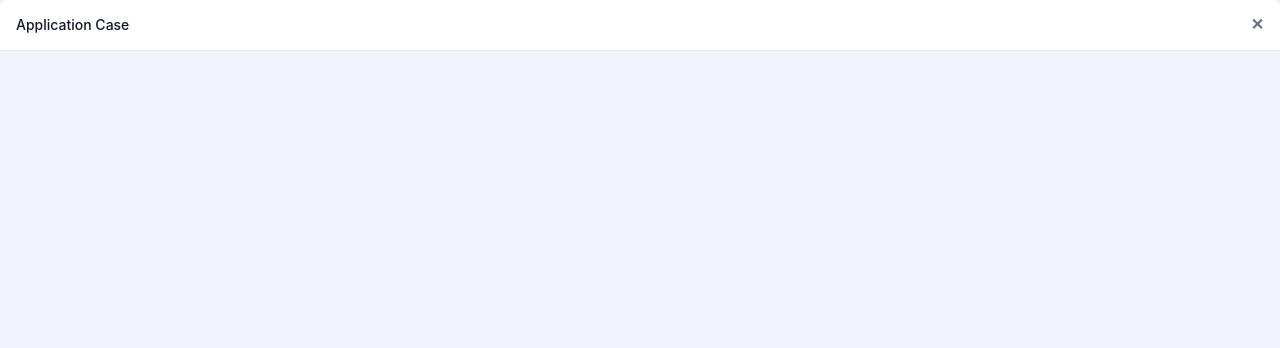
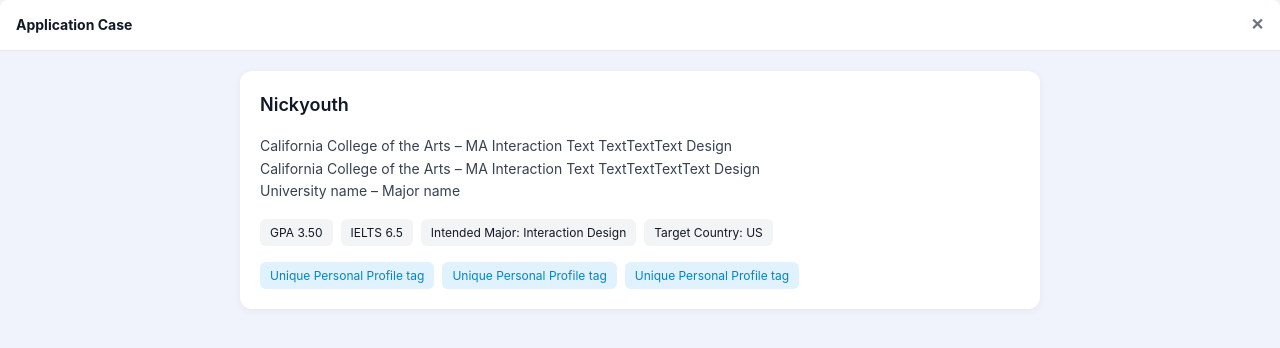
Before and after one commit to iofferAITeam/Second_demo, a Next.js app in the folder frontend/: page /application-case in a window 1280 px wide. Shown: the top 348 px of the page. Built offline with nearby package versions, Linux system fonts and the light colour scheme.

Commit message:
feat: add SchoolInfoSection component

```diff
--- a/frontend/src/app/application-case/page.tsx
+++ b/frontend/src/app/application-case/page.tsx
@@ -1,10 +1,12 @@
 import Header from "@/components/application-case/Header";
+import SchoolInfoSection from "@/components/application-case/SchoolInfoSection"; // 👈 加上这行
 import "@/styles/application-case.css";
 
 export default function ApplicationCasePage() {
   return (
     <div>
       <Header />
+      <SchoolInfoSection />
     </div>
   );
 }
--- /dev/null
+++ b/frontend/src/components/application-case/SchoolInfoSection.tsx
@@ -0,0 +1,32 @@
+export default function SchoolInfoSection() {
+  return (
+    <section className="school-info-section">
+      {/* 用户名 */}
+      <div className="user-block">
+        <h2 className="user-name">Nickyouth</h2>
+      </div>
+
+      {/* 学校列表 */}
+      <div className="school-list">
+        <p>California College of the Arts – MA Interaction Text TextTextText Design</p>
+        <p>California College of the Arts – MA Interaction Text TextTextTextText Design</p>
+        <p>University name – Major name</p>
+      </div>
+
+      {/* 背景信息 */}
+      <div className="background-tags">
+        <span className="tag">GPA 3.50</span>
+        <span className="tag">IELTS 6.5</span>
+        <span className="tag">Intended Major: Interaction Design</span>
+        <span className="tag">Target Country: US</span>
+      </div>
+
+      {/* 个人标签 */}
+      <div className="profile-tags">
+        <span className="profile-tag">Unique Personal Profile tag</span>
+        <span className="profile-tag">Unique Personal Profile tag</span>
+        <span className="profile-tag">Unique Personal Profile tag</span>
+      </div>
+    </section>
+  );
+}
--- a/frontend/src/styles/application-case.css
+++ b/frontend/src/styles/application-case.css
@@ -1,3 +1,4 @@
+/* header */
 .case-header {
   display: flex;
   justify-content: space-between;
@@ -11,7 +12,7 @@
 
 .case-title {
   font-size: 14px;
-  font-weight: 500;
+  font-weight: 700;
   color: #111827;
 }
 
@@ -27,3 +28,52 @@
 .close-btn:hover {
   color: #111827;
 }
+
+
+/* school-info */
+.school-info-section {
+  margin: 20px auto;              /* 上下 20px，左右自动居中 */
+  max-width: 800px;               /* 限制卡片最大宽度，避免太宽 */
+  background: #fff;               /* 白色背景 */
+  border-radius: 12px;            /* 圆角 */
+  padding: 20px;
+  box-shadow: 0 2px 8px rgba(0,0,0,0.05); /* 轻微阴影 */
+  display: flex;
+  flex-direction: column;
+  gap: 16px;
+}
+
+.user-block {
+  font-size: 18px;
+  font-weight: 600;
+  color: #111827;
+}
+
+.school-list p {
+  margin: 0;
+  font-size: 14px;
+  color: #374151;
+}
+
+.background-tags,
+.profile-tags {
+  display: flex;
+  flex-wrap: wrap;
+  gap: 8px;
+}
+
+.tag {
+  background: #f3f4f6;
+  color: #111827;
+  padding: 4px 10px;
+  border-radius: 6px;
+  font-size: 12px;
+}
+
+.profile-tag {
+  background: #e0f2fe;
+  color: #0284c7;
+  padding: 4px 10px;
+  border-radius: 6px;
+  font-size: 12px;
+}
```
Also changed, not shown: frontend/src/components/application-case/SchoolInforSelection.tsx (deleted).
